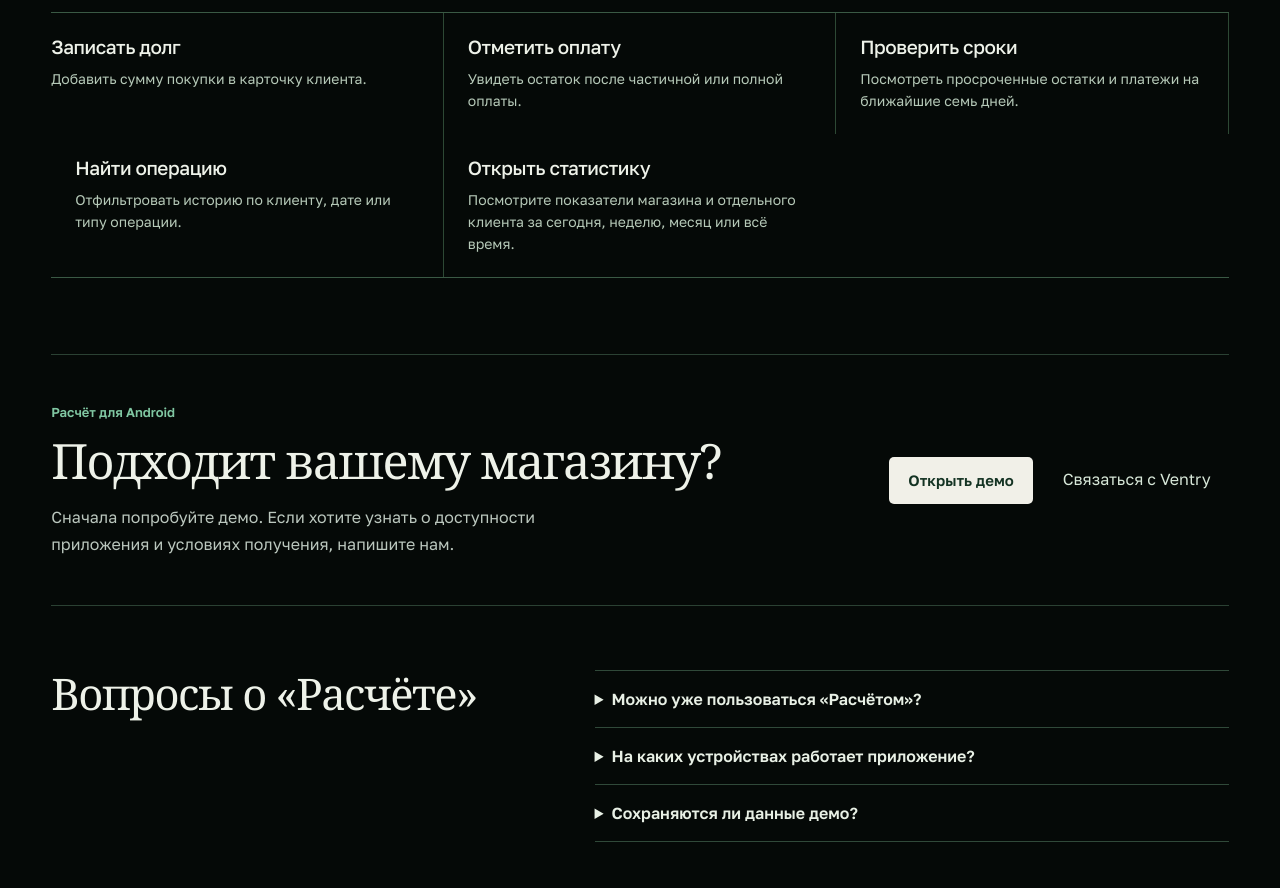
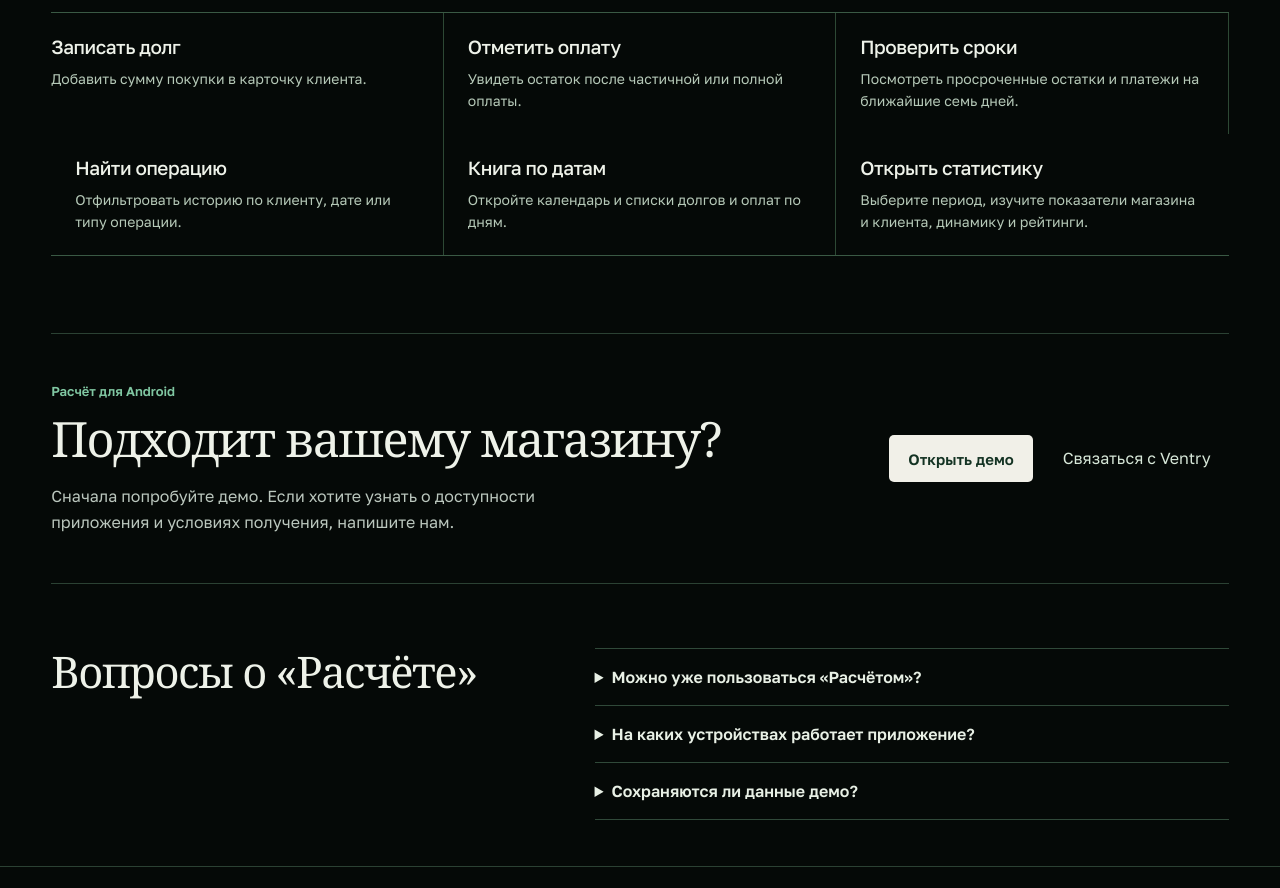
Before and after one commit to lolokeksu09/Ventry, a plain HTML site: page site/projects/raschet/index.html in a window 1280 px wide. Shown: the part 2700-3588 px from the top of the page. Drawn offline with Linux system fonts and the light colour scheme.

Commit message:
docs: describe demo calendar and analytics

```diff
--- a/site/projects/raschet/index.html
+++ b/site/projects/raschet/index.html
@@ -93,7 +93,8 @@
         <div><dt>Отметить оплату</dt><dd>Увидеть остаток после частичной или полной оплаты.</dd></div>
         <div><dt>Проверить сроки</dt><dd>Посмотреть просроченные остатки и платежи на ближайшие семь дней.</dd></div>
         <div><dt>Найти операцию</dt><dd>Отфильтровать историю по клиенту, дате или типу операции.</dd></div>
-        <div><dt>Открыть статистику</dt><dd>Посмотрите показатели магазина и отдельного клиента за сегодня, неделю, месяц или всё время.</dd></div>
+        <div><dt>Книга по датам</dt><dd>Откройте календарь и списки долгов и оплат по дням.</dd></div>
+        <div><dt>Открыть статистику</dt><dd>Выберите период, изучите показатели магазина и клиента, динамику и рейтинги.</dd></div>
       </dl>
     </section>
     <section class="product-next content-width" aria-labelledby="next-title">
```
